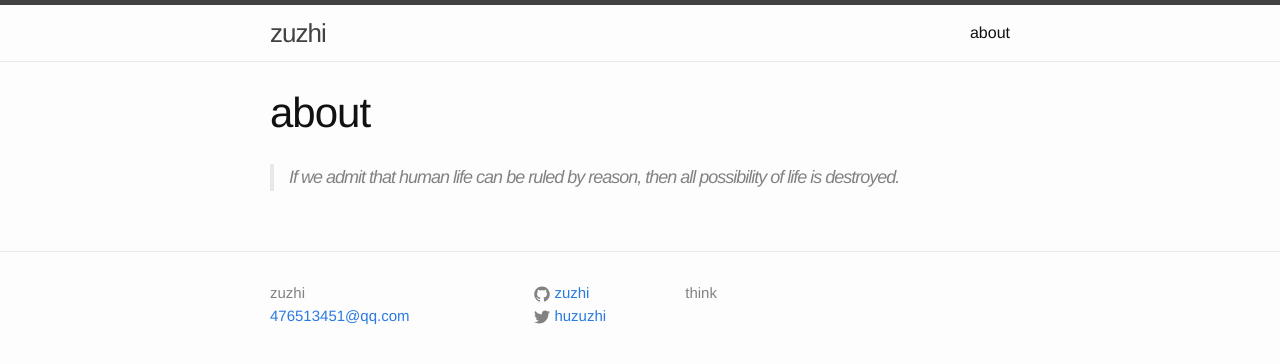
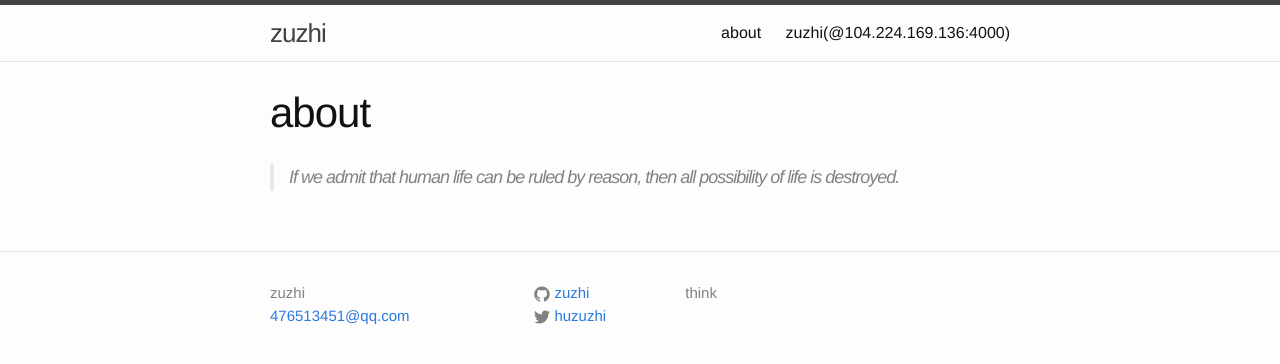
Before and after one commit to zuzhi/zuzhi.github.io, a Jekyll site: the page built from about.md, in a window 1280 px wide. Shown: the top 364 px of the page. Built offline with Jekyll 4.4.1, drawn with Linux system fonts in a browser that asks for light colours.

```diff
--- a/index.html
+++ b/index.html
@@ -1,5 +1,7 @@
 ---
-layout: default
+title: zuzhi(@104.224.169.136:4000)
+redirect_to:
+  - http://104.224.169.136:4000/
 ---
 
 <div class="home">
```
